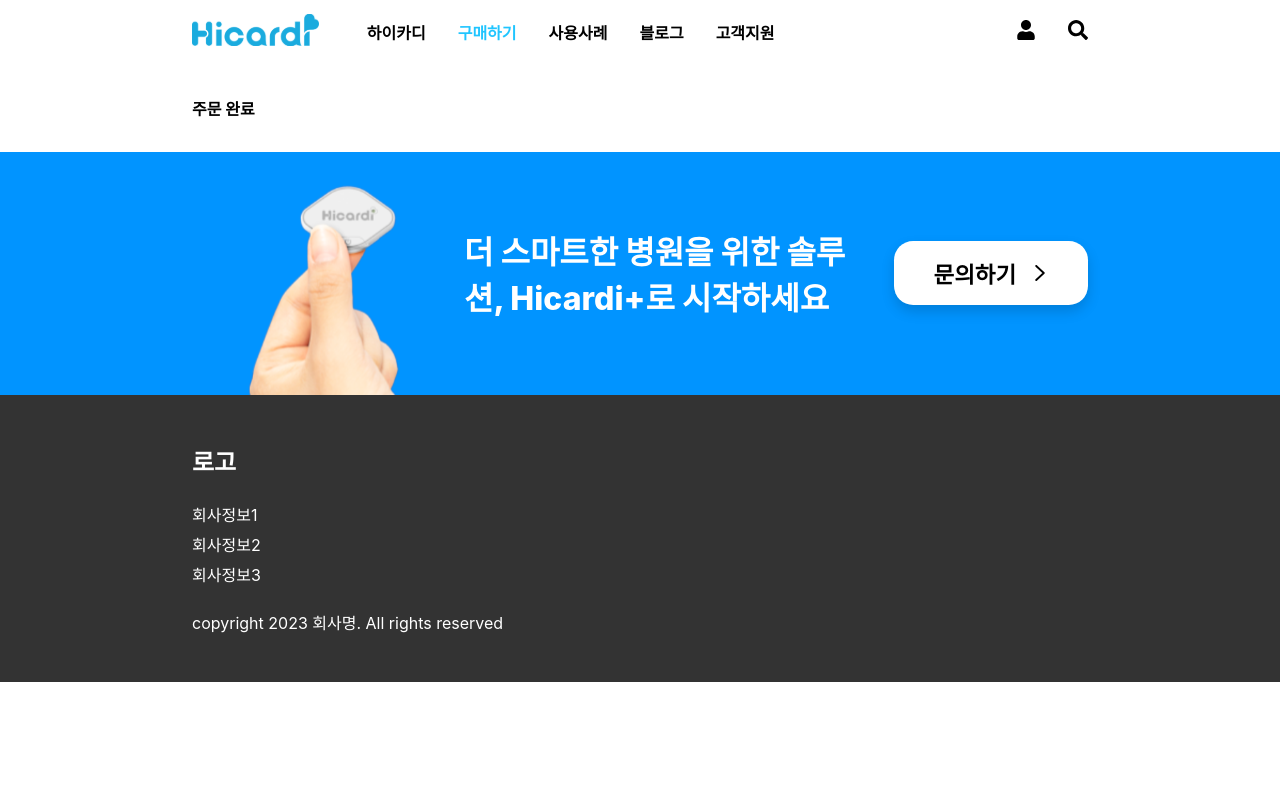
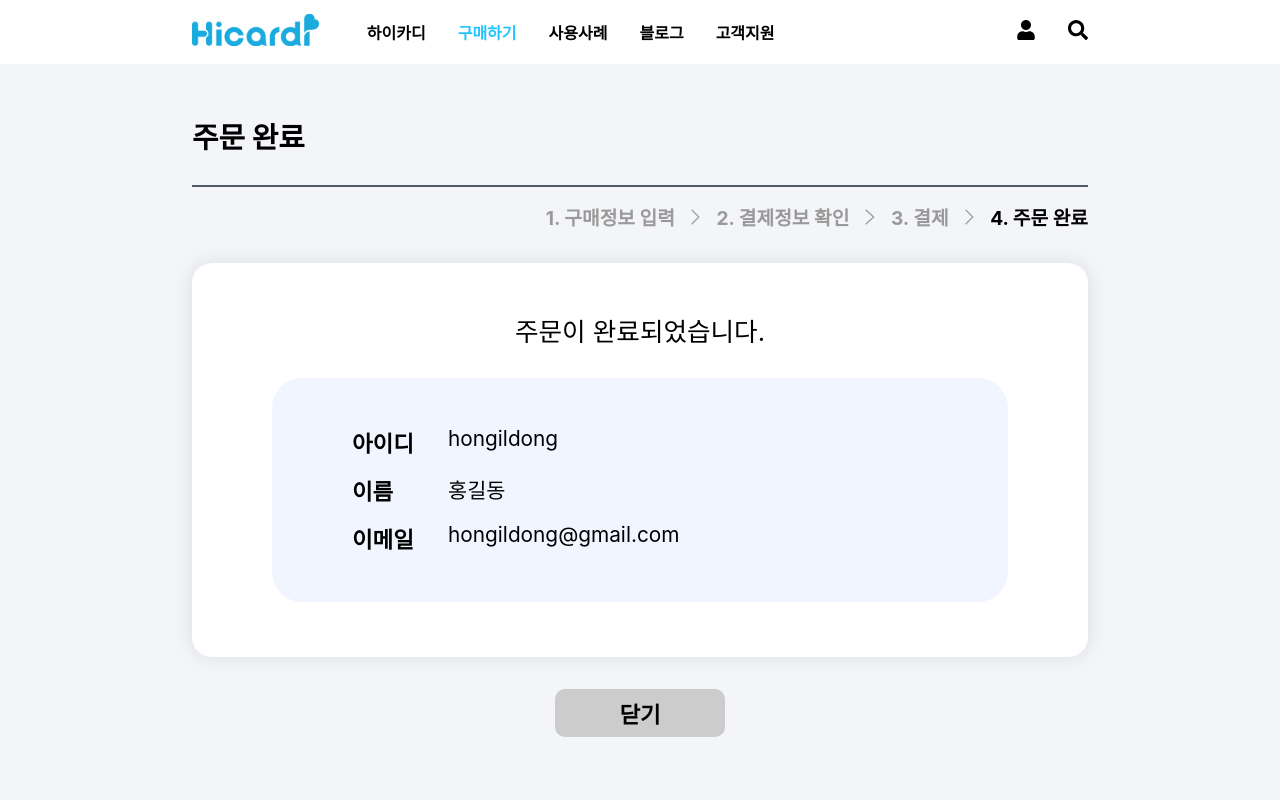
Before and after one commit to Kusitms-28th-Hicardi-C/FrontEnd, a React (Create React App) app: page /products/1/purchase/orderComplete in a window 1280 px wide. Shown: the top 800 px of the page. Built offline with nearby package versions, Linux system fonts and the light colour scheme.

Commit message:
Design: 주문 완료 컴포넌트

```diff
--- a/src/components/auth/Complete.tsx
+++ b/src/components/auth/Complete.tsx
@@ -2,7 +2,7 @@
 import Index from './Index';
 import { useNavigate } from 'react-router-dom';
 
-const CompleteBox = styled.div`
+const Content = styled.div`
   display: flex;
   flex-direction: column;
   align-items: center;
@@ -10,20 +10,20 @@
   border-radius: 20px;
   padding: 3rem 5rem;
   margin-bottom: 2rem;
-`;
 
-const Content = styled.div`
+  > div {
     font-size: 1.6rem;
     margin-bottom: 0.4rem;
 
-  span {
+    > span {
       font-size: 1.4rem;
       font-weight: 800;
       color: ${({ theme }) => theme.colors.blue1};
     }
+  }
 `;
 
-const InformationBox = styled.div`
+const Information = styled.div`
   display: flex;
   flex-direction: column;
   padding: 3rem 5rem;
@@ -32,17 +32,18 @@
   border-radius: 30px;
   margin-top: 1.5rem;
   gap: 1rem;
-`;
 
-const Information = styled.div`
+  > div {
     display: flex;
     font-size: 1.3rem;
 
-  span {
+    > span {
       font-size: 1.4rem;
       font-weight: 800;
       margin-right: 1rem;
       width: 5rem;
+      white-space: nowrap;
+    }
   }
 `;
 
@@ -71,23 +72,23 @@
   return (
     <>
       <Index index={3} />
-      <CompleteBox>
-        <Content>회원가입이 완료되었습니다</Content>
       <Content>
+        <div>회원가입이 완료되었습니다</div>
+        <div>
           <span>이채영</span> 님은 [일반회원] 회원이십니다.
+        </div>
+        <Information>
+          <div>
+            <span>아이디</span> hongildong
+          </div>
+          <div>
+            <span>이름</span>홍길동
+          </div>
+          <div>
+            <span>이메일</span> hongildong@gmail.com
+          </div>
+        </Information>
       </Content>
-        <InformationBox>
-          <Information>
-            <span>아이디</span> hongildong
-          </Information>
-          <Information>
-            <span>이름</span>홍길동
-          </Information>
-          <Information>
-            <span>이메일</span> hongildong@gmail.com
-          </Information>
-        </InformationBox>
-      </CompleteBox>
       <ButtonBox>
         <Button onClick={handleCompleteClick}>가입 완료</Button>
       </ButtonBox>
--- a/src/components/purchase/OrderComplete.tsx
+++ b/src/components/purchase/OrderComplete.tsx
@@ -1,8 +1,108 @@
+import styled from 'styled-components';
+import Header from '../common/Title/Header';
+import Index from './Index';
+import { useNavigate } from 'react-router-dom';
+
+const CompleteBlock = styled.div`
+  width: 100vw;
+  height: 100vh;
+  position: relative;
+  left: 50%;
+  right: 50%;
+  background: ${({ theme }) => theme.colors.box4};
+  padding: 2rem 15vw;
+  margin: -2rem -50vw;
+`;
+
+const Content = styled.div`
+  display: flex;
+  flex-direction: column;
+  align-items: center;
+  border-radius: 20px;
+  padding: 3rem 5rem;
+  margin-bottom: 2rem;
+  background: ${({ theme }) => theme.colors.white};
+  box-shadow: 0px 0px 20px rgba(0, 0, 0, 0.1);
+
+  > div {
+    font-size: 1.6rem;
+    margin-bottom: 0.4rem;
+
+    > span {
+      font-size: 1.4rem;
+      font-weight: 800;
+      color: ${({ theme }) => theme.colors.blue1};
+    }
+  }
+`;
+
+const Information = styled.div`
+  display: flex;
+  flex-direction: column;
+  padding: 3rem 5rem;
+  background: ${({ theme }) => theme.colors.blue5};
+  width: 100%;
+  border-radius: 30px;
+  margin-top: 1.5rem;
+  gap: 1rem;
+
+  div {
+    display: flex;
+    font-size: 1.3rem;
+
+    span {
+      font-size: 1.4rem;
+      font-weight: 800;
+      margin-right: 1rem;
+      width: 5rem;
+      white-space: nowrap;
+    }
+  }
+`;
+
+const Button = styled.div`
+  display: flex;
+  justify-content: center;
+
+  button {
+    padding: 0.5rem 4rem;
+    font-size: 1.4rem;
+    font-weight: 800;
+    border-radius: 10px;
+    border: none;
+    background: ${({ theme }) => theme.colors.gray6};
+  }
+`;
+
 const OrderComplete = () => {
+  const navigate = useNavigate();
+
+  const handleCloseClick = () => {
+    navigate('/');
+  };
+
   return (
-    <div>
-      <h1>주문 완료</h1>
-    </div>
+    <CompleteBlock>
+      <Header>주문 완료</Header>
+      <Index index={4} />
+      <Content>
+        <div>주문이 완료되었습니다.</div>
+        <Information>
+          <div>
+            <span>아이디</span> hongildong
+          </div>
+          <div>
+            <span>이름</span>홍길동
+          </div>
+          <div>
+            <span>이메일</span> hongildong@gmail.com
+          </div>
+        </Information>
+      </Content>
+      <Button>
+        <button onClick={handleCloseClick}>닫기</button>
+      </Button>
+    </CompleteBlock>
   );
 };
 
--- a/src/styles/theme.ts
+++ b/src/styles/theme.ts
@@ -20,6 +20,7 @@
   box1: '#F8F9FB',
   box2: '#F2F4F6',
   box3: '#D3EFFF',
+  box4: '#F4F5F8',
 } as const;
 
 export type ColorsTypes = typeof colors;
```
Lines whose indentation alone changed are shown as unchanged.
